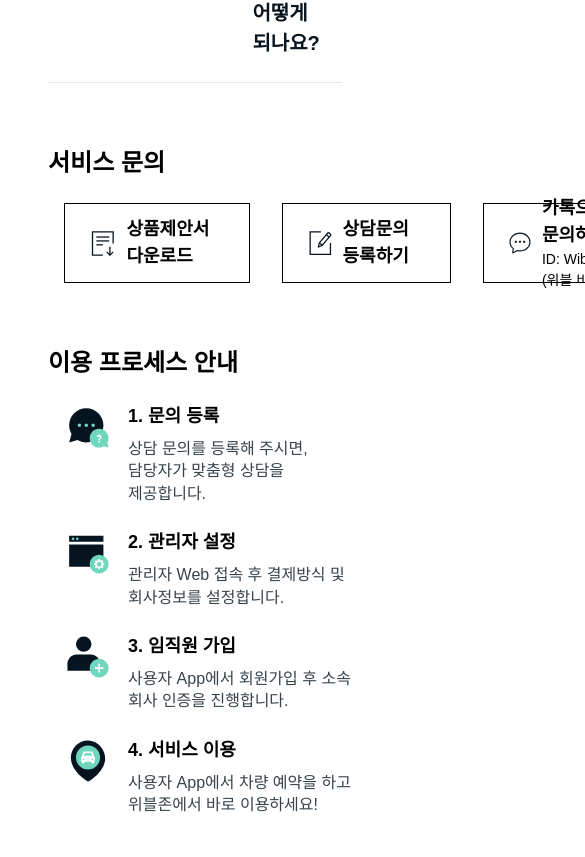
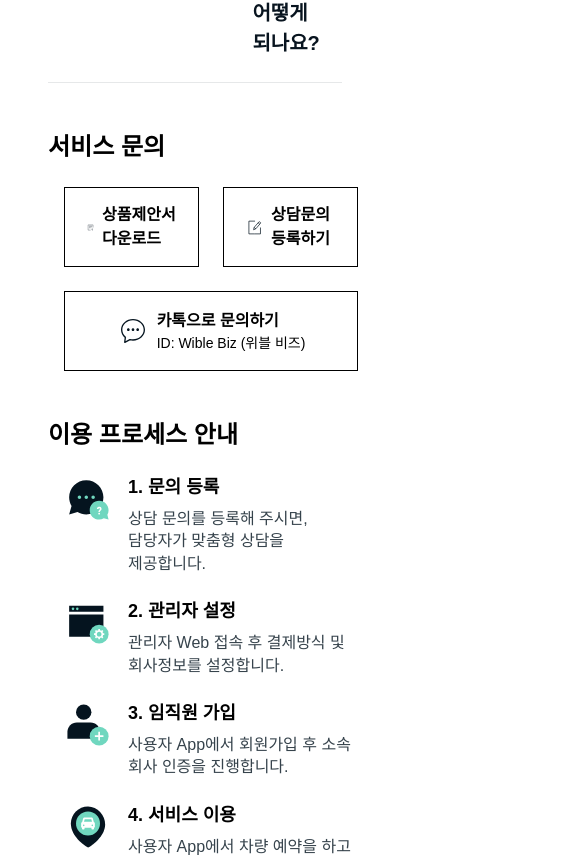
Before and after one commit to withoutwax/hyundai-autoever-assignment, a Next.js app: page /faq in a window 390 px wide. Shown: the part 1431-2288 px from the top of the page, 585 px wide, since content can reach past the window. Built offline with nearby package versions, Linux system fonts and the light colour scheme; data requests are answered from the project's data file; a web font is replaced by a local one.

Commit message:
서비스 문의 & 이용 프로세스 안내 & 앱 다운로드 Responsive 업데이트

```diff
--- a/components/AppInfo.tsx
+++ b/components/AppInfo.tsx
@@ -14,7 +14,7 @@ export default function AppInfo() {
 
   return (
     <div className="mt-[48px] lg:mt-[64px] bg-[#f8f8f8] rounded-[16px] p-[32px] lg:p-[40px] flex flex-col items-center justify-center">
-      <h2 className="mb-[32px] text-[20px] lg:text-[32px]">
+      <h2 className="mb-[24px] lg:mb-[32px] text-[20px] lg:text-[32px]">
         <em className="not-italic text-mint">위블 비즈 App</em>
         {` `}지금 만나보세요!
       </h2>
--- a/components/ProcessInfo.tsx
+++ b/components/ProcessInfo.tsx
@@ -27,7 +27,7 @@ const PROCESS_INFO = [
 export default function ProcessInfo() {
   return (
     <>
-      <h2 className="mt-[64px] mb-[24px]">이용 프로세스 안내</h2>
+      <h2 className="mt-[48px] lg:mt-[64px] mb-[24px]">이용 프로세스 안내</h2>
       <ol className="flex flex-col lg:flex-row space-y-[24px] lg:space-y-0">
         {PROCESS_INFO.map(({ icon, title, description }, i) => {
           return (
@@ -39,7 +39,7 @@ export default function ProcessInfo() {
                 className={`${icon} w-[48px] lg:w-[56px] h-[48px] lg:h-[56px] aspect-square bg-no-repeat bg-contain lg:mb-[8px]`}
               ></i>
               <span
-                className={`flex flex-col text-[18px] lg:text-[16px] ${
+                className={`flex flex-col text-[18px] lg:text-[16px] leading-[25px] lg:leading-[27px] ${
                   i === 0 ? "before:hidden" : ""
                 } before:hidden before:lg:inline-block before:content-[''] before:absolute before:bg-[url('/ic_step_arrow.svg')] before:bg-no-repeat before:bg-contain before:h-[24px] before:w-[24px] before:-left-4`}
               >
--- a/components/ServiceInquiry.tsx
+++ b/components/ServiceInquiry.tsx
@@ -14,32 +14,36 @@ export default function ServiceInquiry() {
 
   return (
     <>
-      <h2 className="mt-[64px] mb-[24px]">서비스 문의</h2>
-      <div className="flex">
+      <h2 className="mt-[48px] lg:mt-[64px] mb-[24px]">서비스 문의</h2>
+      <div className="grid grid-cols-2 gap-[24px] lg:flex">
         <Link
           href={`/${data.serviceInquiry?.download}`}
           target="_blank"
-          className="border border-black px-[1.4em] flex items-center justify-center h-[80px] mx-[16px] w-full"
+          className="border border-black px-[1.4em] flex items-center justify-center h-[80px] mx-[16px] w-full space-x-[8px]"
           download="위블비즈 상품제안서"
         >
-          <i className="bg-[url('/ic_download.svg')] w-[48px] h-[48px] bg-contain bg-no-repeat bg-center mr-[8px]"></i>
-          <span className="text-[18px] font-semibold">상품제안서 다운로드</span>
+          <i className="bg-[url('/ic_download.svg')] w-[32px] lg:w-[48px] h-[32px] lg:h-[48px] bg-contain bg-no-repeat bg-center"></i>
+          <span className="text-[16px] lg:text-[18px] font-semibold">
+            상품제안서 다운로드
+          </span>
         </Link>
         <Link
           href={data.serviceInquiry?.register}
-          className="border border-black px-[1.4em] flex items-center justify-center h-[80px] mx-[16px] w-full"
+          className="border border-black px-[1.4em] flex items-center justify-center h-[80px] mx-[16px] w-full space-x-[8px]"
         >
-          <i className="bg-[url('/ic_write.svg')] w-[48px] h-[48px] bg-contain bg-no-repeat bg-center mr-[8px]"></i>
-          <span className="text-[18px] font-semibold">상담문의 등록하기</span>
+          <i className="bg-[url('/ic_write.svg')] w-[32px] lg:w-[48px] h-[32px] lg:h-[48px] bg-contain bg-no-repeat bg-center"></i>
+          <span className="text-[16px] lg:text-[18px] font-semibold">
+            상담문의 등록하기
+          </span>
         </Link>
         <Link
           href={data.serviceInquiry?.kaTalk}
           target="_blank"
           rel="noreferrer"
-          className="border border-black px-[1.4em] flex items-center justify-center h-[80px] mx-[16px] w-full"
+          className="col-span-2 border border-black px-[1.4em] flex items-center justify-center h-[80px] mx-[16px] w-full space-x-[8px]"
         >
-          <i className="bg-[url('/ic_talk.svg')] w-[48px] h-[48px] bg-contain bg-no-repeat bg-center mr-[8px]"></i>
-          <span className="text-[18px] font-semibold flex flex-col">
+          <i className="bg-[url('/ic_talk.svg')] w-[32px] lg:w-[48px] h-[32px] lg:h-[48px] bg-contain bg-no-repeat bg-center"></i>
+          <span className="text-[16px] lg:text-[18px] font-semibold flex flex-col">
             카톡으로 문의하기
             <em className="text-[14px] not-italic font-normal">
               ID: Wible Biz (위블 비즈)
```
